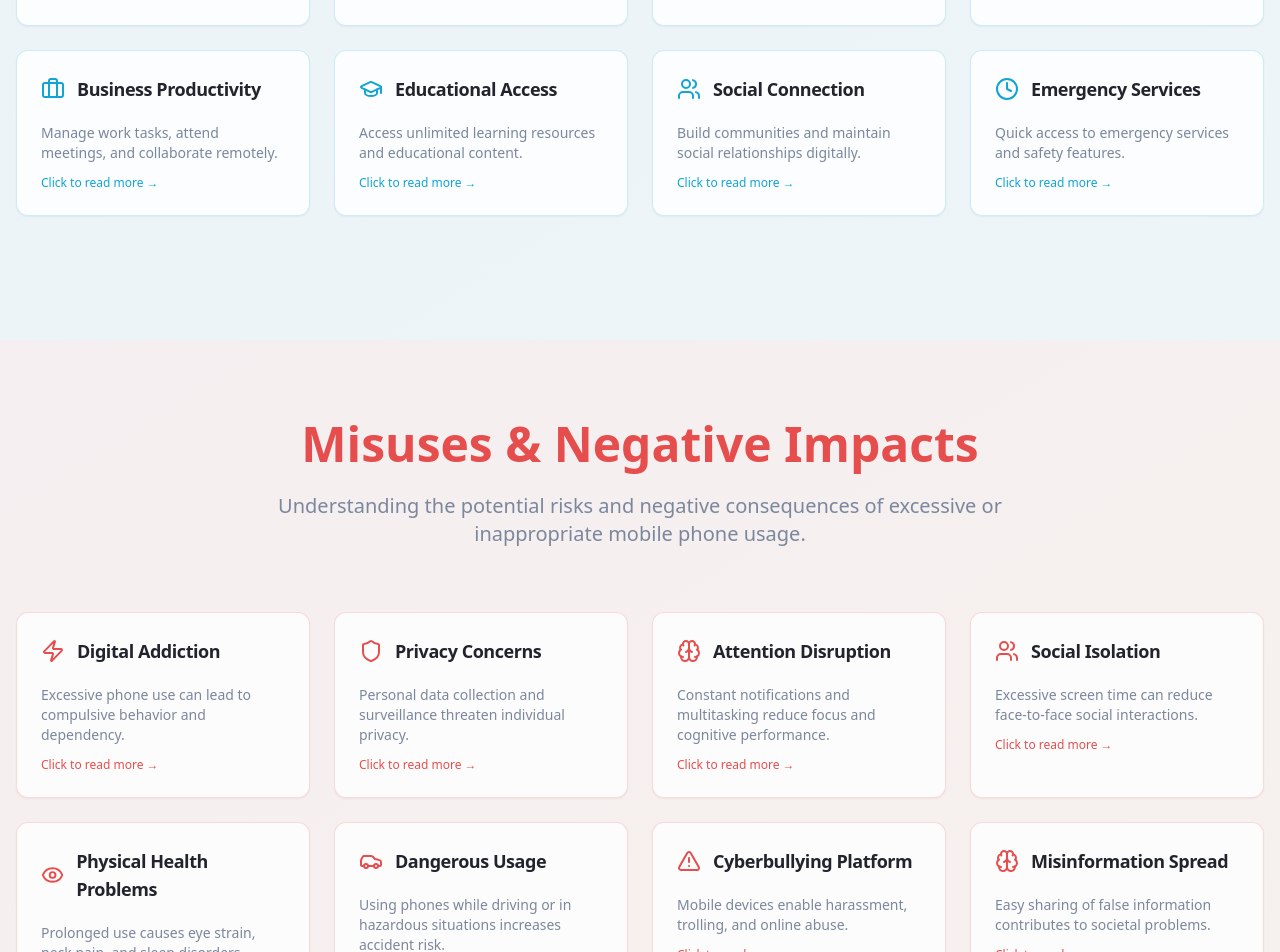
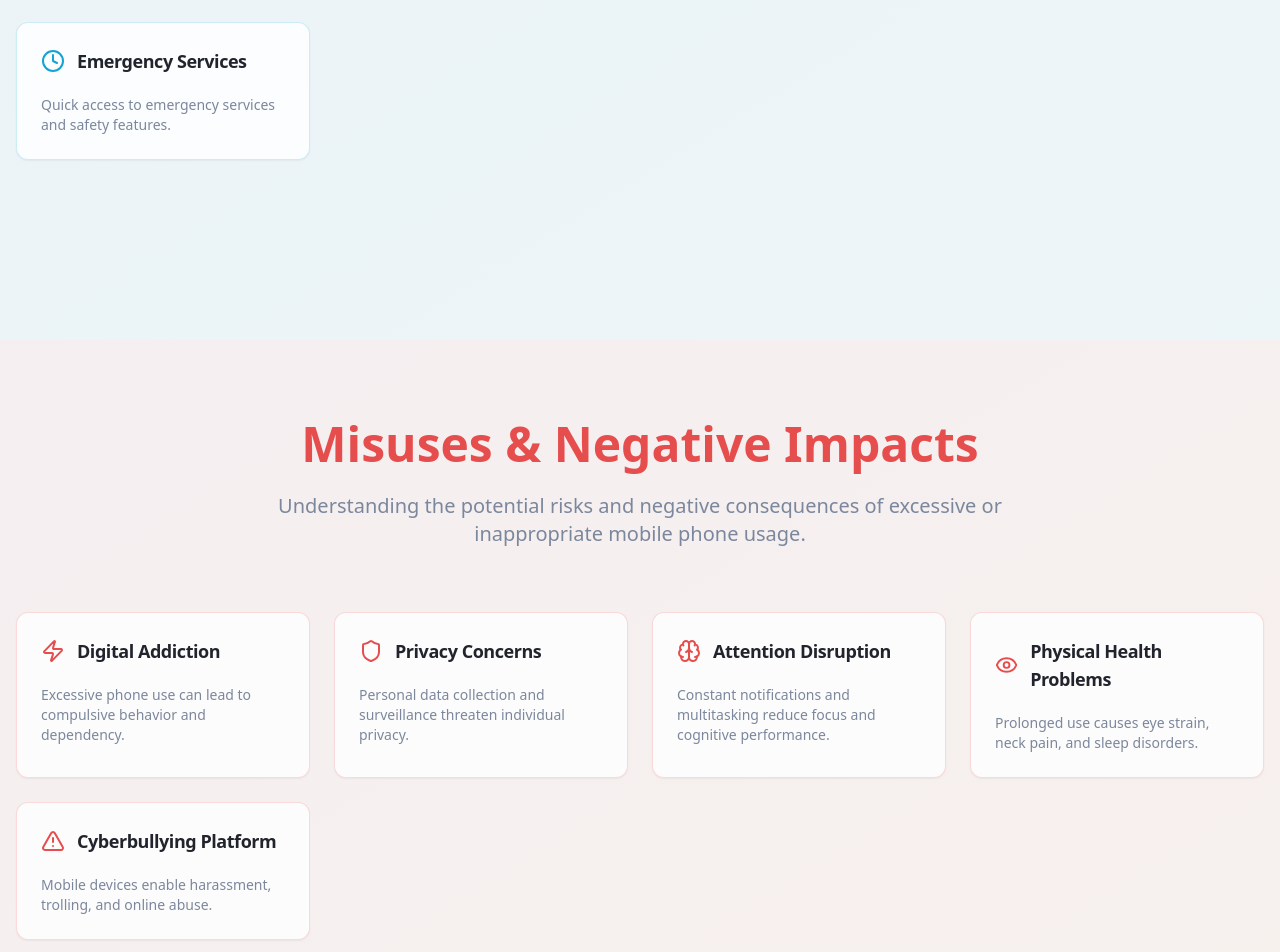
Before and after one commit to ANJALI14-cmd/screen-smart-zone, a React (Vite) app: page / in a window 1280 px wide. Shown: the part 1260-2212 px from the top of the page. Built offline with nearby package versions, Linux system fonts and the light colour scheme.

Commit message:
Fix zoom and styling issues
Adjusted the zoom behavior for positive and negative use blocks to be localized and added bold text upon clicking. Removed "Read Full Article" buttons from news stories. Updated the main title and reduced the number of blocks in the uses and misuses sections.

```diff
--- a/src/components/HeroSection.tsx
+++ b/src/components/HeroSection.tsx
@@ -16,7 +16,7 @@ export const HeroSection = ({ onNavigate }: HeroSectionProps) => {
         </div>
 
         <h1 className="text-4xl md:text-6xl font-bold mb-6 bg-gradient-primary bg-clip-text text-transparent">
-          Cell Phone: Friend or Foe?
+          Cell Phone: Blessing or Curse?
         </h1>
 
         <p className="text-xl md:text-2xl text-muted-foreground mb-8 max-w-3xl mx-auto">
--- a/src/components/NegativeUsesSection.tsx
+++ b/src/components/NegativeUsesSection.tsx
@@ -28,13 +28,6 @@ export const NegativeUsesSection = () => {
       detailed: "Smartphone notifications fragment attention spans, reducing productivity and increasing errors. The average office worker checks email every 6 minutes, preventing deep focus states necessary for creative and analytical work. Multitasking between devices and tasks reduces cognitive efficiency by up to 40%. Students using phones during lectures show significantly lower comprehension and retention rates. The constant availability of entertainment and information creates an expectation of instant gratification, reducing patience and perseverance for challenging tasks."
     },
     {
-      id: "social-isolation",
-      title: "Social Isolation",
-      icon: Users,
-      brief: "Excessive screen time can reduce face-to-face social interactions.",
-      detailed: "Paradoxically, devices designed to connect us can create social isolation. People increasingly choose digital communication over in-person interactions, leading to reduced empathy and social skills. 'Phubbing' (phone snubbing) damages relationships and reduces conversation quality. Social media creates curated realities that promote comparison and inadequacy feelings. Virtual relationships may lack the depth and authenticity of face-to-face connections, leading to loneliness despite constant digital contact. Children show delayed social development when excessive screen time replaces human interaction."
-    },
-    {
       id: "health-issues",
       title: "Physical Health Problems",
       icon: Eye,
@@ -42,25 +35,11 @@ export const NegativeUsesSection = () => {
       detailed: "Extended smartphone use causes 'tech neck' from looking down, leading to cervical spine problems and chronic pain. Blue light exposure disrupts circadian rhythms, causing insomnia and sleep quality deterioration. Digital eye strain results in dry eyes, blurred vision, and headaches from prolonged screen focus. Repetitive strain injuries affect thumbs and wrists from excessive typing and swiping. Sedentary behavior increases when physical activities are replaced by screen time, contributing to obesity and cardiovascular problems. Poor posture during device use creates long-term musculoskeletal issues."
     },
     {
-      id: "dangerous-use",
-      title: "Dangerous Usage",
-      icon: Car,
-      brief: "Using phones while driving or in hazardous situations increases accident risk.",
-      detailed: "Distracted driving due to phone use causes thousands of accidents annually, with texting while driving being six times more dangerous than drunk driving. Pedestrians using phones experience 'inattentional blindness,' walking into traffic or obstacles. Taking selfies in dangerous locations has resulted in numerous deaths and injuries. Phone use during medical procedures or in hazardous work environments creates safety risks. Emergency situations may be worsened when people prioritize filming over helping victims or evacuating safely."
-    },
-    {
       id: "cyberbullying",
       title: "Cyberbullying Platform",
       icon: AlertTriangle,
       brief: "Mobile devices enable harassment, trolling, and online abuse.",
       detailed: "Smartphones provide 24/7 access for cyberbullies to harass victims through multiple platforms and apps. Anonymous messaging enables cruel behavior without consequences, while screenshot sharing spreads humiliation permanently. Group harassment campaigns coordinate attacks on individuals, causing severe psychological damage. Revenge sharing of private images destroys reputations and relationships. Online harassment follows victims home, eliminating safe spaces that previously existed offline. Younger users are particularly vulnerable to cyberbullying, with serious mental health consequences including depression and suicide ideation."
-    },
-    {
-      id: "misinformation",
-      title: "Misinformation Spread",
-      icon: Brain,
-      brief: "Easy sharing of false information contributes to societal problems.",
-      detailed: "Mobile devices facilitate rapid misinformation spread through social media shares and messaging apps. Confirmation bias algorithms show users content that reinforces existing beliefs, creating echo chambers and polarization. Fake news spreads six times faster than true news on social platforms, influencing elections and public health decisions. Deep fake technology enables convincing video and audio manipulation, making truth increasingly difficult to discern. Conspiracy theories find new audiences through targeted advertising and recommendation algorithms, undermining trust in legitimate institutions and scientific consensus."
     }
   ];
 
@@ -96,10 +75,10 @@ export const NegativeUsesSection = () => {
             return (
               <Card
                 key={use.id}
-                className={`cursor-pointer transition-all duration-300 hover:shadow-elegant border-destructive/20 ${
+                className={`cursor-pointer transition-all duration-300 hover:shadow-elegant border-destructive/20 bg-card/80 backdrop-blur-sm ${
                   isExpanded
-                    ? 'fixed inset-4 z-50 overflow-auto animate-zoom-in bg-card'
-                    : 'hover:scale-105 bg-card/80 backdrop-blur-sm'
+                    ? 'scale-110 z-10 shadow-2xl'
+                    : 'hover:scale-105'
                 }`}
                 onClick={(e) => {
                   e.stopPropagation();
@@ -116,15 +95,9 @@ export const NegativeUsesSection = () => {
                 </CardHeader>
 
                 <CardContent>
-                  <p className={`text-muted-foreground ${isExpanded ? 'text-lg leading-relaxed' : 'text-sm'} transition-all duration-300`}>
+                  <p className={`text-muted-foreground ${isExpanded ? 'text-lg leading-relaxed font-semibold' : 'text-sm'} transition-all duration-300`}>
                     {isExpanded ? use.detailed : use.brief}
                   </p>
-
-                  {!isExpanded && (
-                    <p className="text-xs text-destructive mt-3 font-medium">
-                      Click to read more →
-                    </p>
-                  )}
 
                   {isExpanded && (
                     <p className="text-sm text-destructive mt-4 font-medium">
--- a/src/components/PositiveUsesSection.tsx
+++ b/src/components/PositiveUsesSection.tsx
@@ -21,13 +21,6 @@ export const PositiveUsesSection = () => {
       detailed: "GPS technology in smartphones has transformed how we navigate the world. Real-time traffic updates help avoid congestion, saving time and fuel. Location sharing ensures safety during travels, while offline maps work even without internet. Emergency services can locate people in distress, and ride-sharing apps have revolutionized transportation. Geofencing helps parents monitor children's whereabouts, and location-based services provide relevant local information and recommendations."
     },
     {
-      id: "photography",
-      title: "Digital Photography",
-      icon: Camera,
-      brief: "Capture and share life's precious moments with high-quality cameras.",
-      detailed: "Smartphone cameras have democratized photography, making it accessible to everyone. High-resolution sensors capture professional-quality images, while AI-enhanced features automatically optimize photos. Cloud storage preserves memories indefinitely, and instant sharing spreads joy to loved ones. Document scanning apps digitize important papers, QR code readers provide quick information access, and augmented reality filters create engaging content for social media and communication."
-    },
-    {
       id: "health",
       title: "Health Monitoring",
       icon: Heart,
@@ -40,20 +33,6 @@ export const PositiveUsesSection = () => {
       icon: Briefcase,
       brief: "Manage work tasks, attend meetings, and collaborate remotely.",
       detailed: "Mobile productivity tools enable flexible work arrangements and efficient task management. Cloud-based document editing allows real-time collaboration, video conferencing supports remote meetings, and project management apps keep teams synchronized. Calendar integration ensures schedule coordination, email access maintains communication flow, and note-taking apps capture ideas instantly. Mobile banking and payment apps streamline financial transactions, while productivity metrics help optimize work efficiency."
-    },
-    {
-      id: "education",
-      title: "Educational Access",
-      icon: GraduationCap,
-      brief: "Access unlimited learning resources and educational content.",
-      detailed: "Smartphones have democratized education by providing access to vast learning resources. Online courses offer skill development opportunities, language learning apps facilitate multilingual communication, and educational videos explain complex concepts visually. Digital libraries provide access to countless books and research papers, while study apps help organize learning schedules. Virtual field trips explore distant places, and educational games make learning engaging for children and adults alike."
-    },
-    {
-      id: "social",
-      title: "Social Connection",
-      icon: Users,
-      brief: "Build communities and maintain social relationships digitally.",
-      detailed: "Social networking apps help build and maintain meaningful relationships across distances. Community platforms connect people with shared interests, support groups provide emotional assistance, and professional networks facilitate career development. Social media keeps friends updated on life events, while dating apps help people find romantic connections. Online forums provide platforms for knowledge sharing, and social activism apps enable coordinated community action for positive change."
     },
     {
       id: "emergency",
@@ -96,10 +75,10 @@ export const PositiveUsesSection = () => {
             return (
               <Card
                 key={use.id}
-                className={`cursor-pointer transition-all duration-300 hover:shadow-elegant border-primary/20 ${
+                className={`cursor-pointer transition-all duration-300 hover:shadow-elegant border-primary/20 bg-card/80 backdrop-blur-sm ${
                   isExpanded
-                    ? 'fixed inset-4 z-50 overflow-auto animate-zoom-in bg-card'
-                    : 'hover:scale-105 bg-card/80 backdrop-blur-sm'
+                    ? 'scale-110 z-10 shadow-2xl'
+                    : 'hover:scale-105'
                 }`}
                 onClick={(e) => {
                   e.stopPropagation();
@@ -116,15 +95,9 @@ export const PositiveUsesSection = () => {
                 </CardHeader>
 
                 <CardContent>
-                  <p className={`text-muted-foreground ${isExpanded ? 'text-lg leading-relaxed' : 'text-sm'} transition-all duration-300`}>
+                  <p className={`text-muted-foreground ${isExpanded ? 'text-lg leading-relaxed font-semibold' : 'text-sm'} transition-all duration-300`}>
                     {isExpanded ? use.detailed : use.brief}
                   </p>
-
-                  {!isExpanded && (
-                    <p className="text-xs text-primary mt-3 font-medium">
-                      Click to read more →
-                    </p>
-                  )}
 
                   {isExpanded && (
                     <p className="text-sm text-primary mt-4 font-medium">
```
Also changed, not shown: src/components/NewsSection.tsx (+1 -13 lines).
